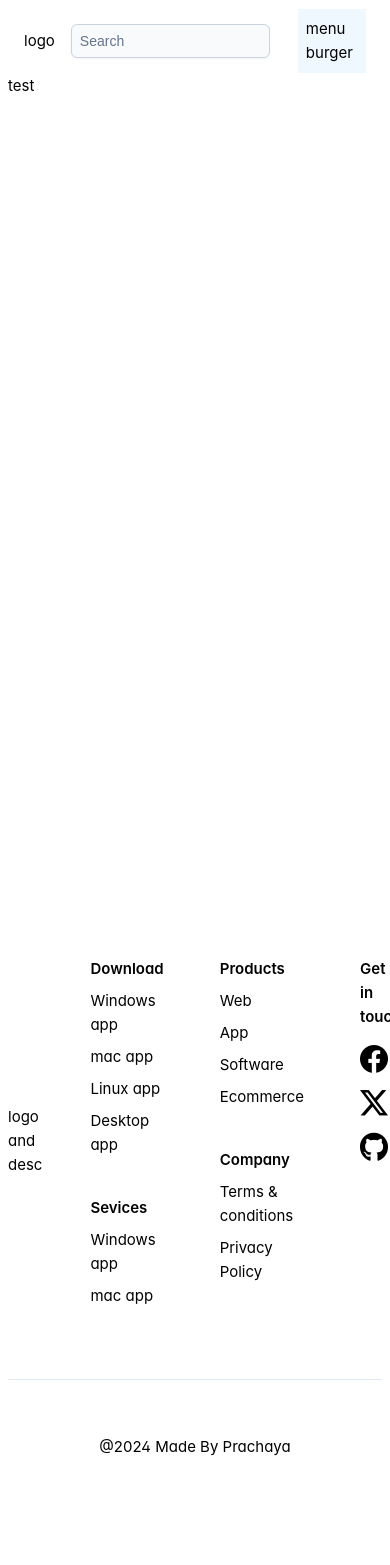
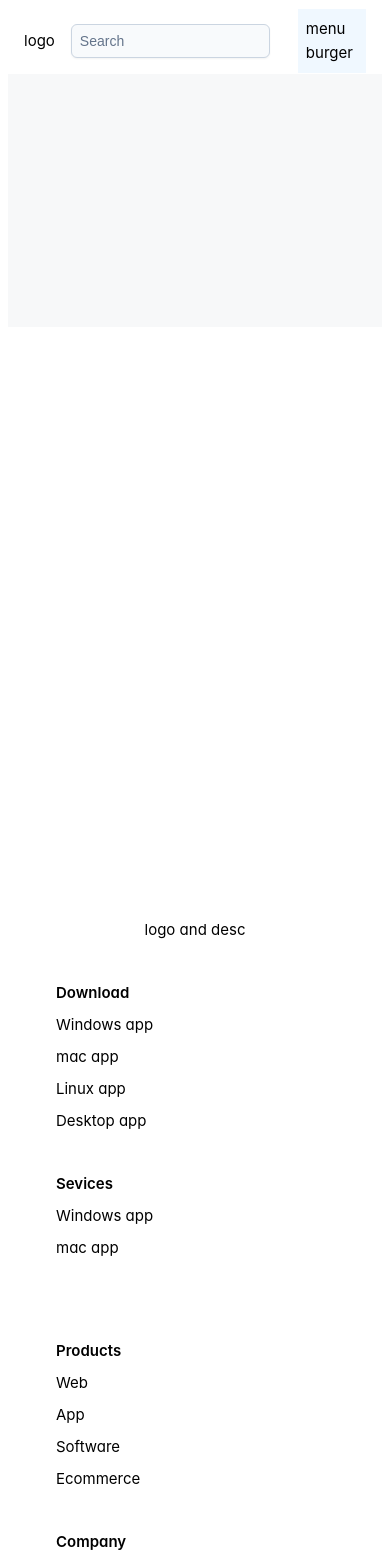
Before and after one commit to mprachaya/online-book-store-vue.js, a Vue app: page / in a window 390 px wide. Shown: the top 1565 px of the page. Before the commit the page ends 1523 px from the top, so only its background shows below. Built offline with nearby package versions, Linux system fonts and the light colour scheme; a web font is replaced by a local one.

Commit message:
header + footer (responsively)

```diff
--- a/src/App.vue
+++ b/src/App.vue
@@ -2,7 +2,9 @@
   <div class="root-container">
     <HeaderSection />
     <main>
-      <div class="test-body">test</div>
+      <div class="test-body">
+        <div></div>
+      </div>
     </main>
     <FooterSection />
   </div>
@@ -20,7 +22,13 @@ import FooterSection from './components/FooterSection.vue'
 }
 
 .test-body {
-  display: flex;
   height: 100vh;
 }
+.test-body > div {
+  display: flex;
+  justify-content: center;
+  width: 100%;
+  min-height: 30vh;
+  background-color: var(--bluegray-50);
+}
 </style>
--- a/src/components/FooterSection.vue
+++ b/src/components/FooterSection.vue
@@ -94,4 +94,12 @@ ul > li {
   text-align: left; // Align the text of li elements to the left
   margin: 0.75rem;
 }
+@media screen and (max-width: 768px) {
+  .container {
+    display: block;
+  }
+  .container > div {
+    width: 100%;
+  }
+}
 </style>
```
